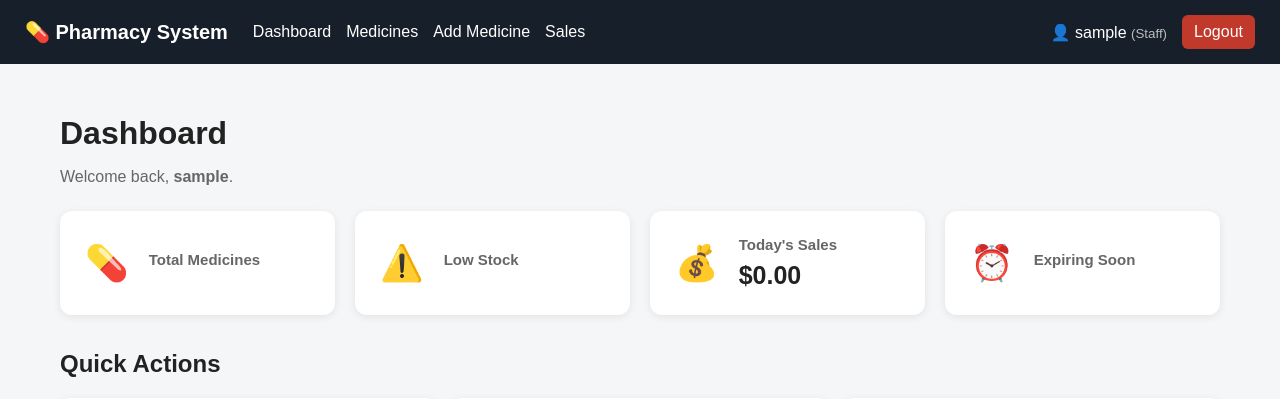
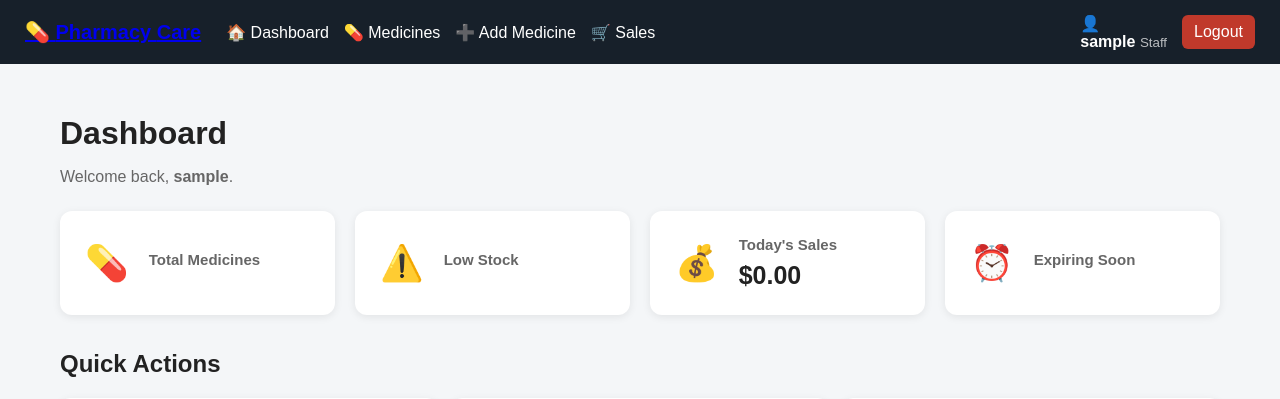
Before and after one commit to gmmuhammad002-cyber/pharmacy-management-system, a Flask app: page / in a window 1280 px wide. Shown: the top 399 px of the page. Run offline with Flask 3, Linux system fonts and the light colour scheme; the visitor is signed in with stand-in values (Sample User, id 1); data that the repository does not hold is empty; parts of the project's set-up code (start-up, migrations or seed data) failed here and were passed over; some libraries are stand-ins or nearby versions.

Commit message:
Update base.html

```diff
--- a/templates/base.html
+++ b/templates/base.html
@@ -14,40 +14,44 @@
 
 <body>
 
-    {% if current_user.is_authenticated %}
-
     <nav class="navbar">
 
-        <div class="nav-brand">
-            💊 Pharmacy System
-        </div>
+        <a href="{{ url_for('index') }}" class="nav-brand">
+            <span class="brand-icon">💊</span>
+            <span>
+                Pharmacy
+                <strong>Care</strong>
+            </span>
+        </a>
+
+        {% if current_user.is_authenticated %}
 
             <div class="nav-links">
 
                 <a href="{{ url_for('index') }}">
-                Dashboard
+                    🏠 Dashboard
                 </a>
 
                 <a href="{{ url_for('medicines') }}">
-                Medicines
+                    💊 Medicines
                 </a>
 
                 <a href="{{ url_for('add_medicine') }}">
-                Add Medicine
+                    ➕ Add Medicine
                 </a>
 
                 <a href="{{ url_for('sales') }}">
-                Sales
+                    🛒 Sales
                 </a>
 
                 {% if current_user.role == "admin" %}
 
                     <a href="{{ url_for('users') }}">
-                    Users
+                        👥 Users
                     </a>
 
                     <a href="{{ url_for('logs') }}">
-                    Activity Logs
+                        📋 Activity Logs
                     </a>
 
                 {% endif %}
@@ -56,10 +60,14 @@
 
             <div class="nav-user">
 
-            <span>
-                👤 {{ current_user.username }}
-                <small>({{ current_user.role }})</small>
-            </span>
+                <div class="user-info">
+                    <span class="user-avatar">👤</span>
+
+                    <div>
+                        <strong>{{ current_user.username }}</strong>
+                        <small>{{ current_user.role }}</small>
+                    </div>
+                </div>
 
                 <a
                     href="{{ url_for('logout') }}"
@@ -70,9 +78,26 @@
 
             </div>
 
-    </nav>
+        {% else %}
+
+            <div class="nav-actions">
+
+                <span class="public-label">
+                    Pharmacy Management
+                </span>
+
+                <a
+                    href="{{ url_for('login') }}"
+                    class="login-link"
+                >
+                    🔐 Admin Login
+                </a>
+
+            </div>
 
         {% endif %}
+
+    </nav>
 
 
     <main class="container">
@@ -84,6 +109,16 @@
                 {% for category, message in messages %}
 
                     <div class="alert {{ category }}">
+                        <span>
+                            {% if category == "success" %}
+                                ✓
+                            {% elif category == "danger" %}
+                                ⚠
+                            {% else %}
+                                ℹ
+                            {% endif %}
+                        </span>
+
                         {{ message }}
                     </div>
 
```
Lines whose indentation alone changed are shown as unchanged.
